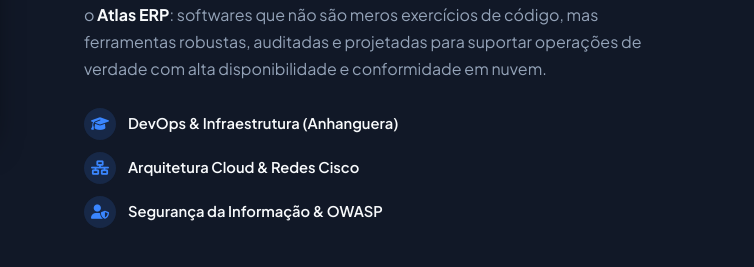
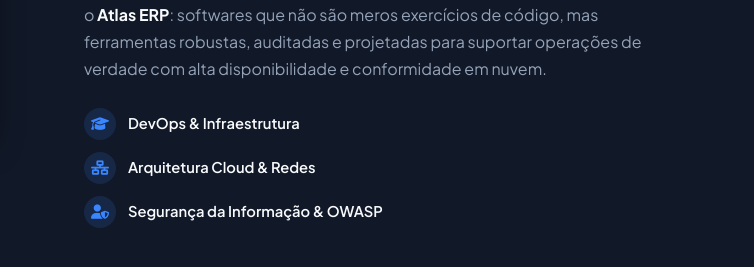
Before and after one commit to nandacarat-tech/portfolio, a plain HTML site: page index.html in a window 1280 px wide. Shown: the part 3473-3740 px from the top of the page, 526-1280 px from the left. Drawn offline with Linux system fonts and the light colour scheme.

Commit message:
chore(content): remove mencao a instituicoes nos badges de credenciais

```diff
--- a/index.html
+++ b/index.html
@@ -326,11 +326,11 @@
                         <div class="credentials-row">
                             <div class="credential-item">
                                 <i class="fa-solid fa-graduation-cap"></i>
-                                <span>DevOps & Infraestrutura (Anhanguera)</span>
+                                <span>DevOps & Infraestrutura</span>
                             </div>
                             <div class="credential-item">
                                 <i class="fa-solid fa-network-wired"></i>
-                                <span>Arquitetura Cloud & Redes Cisco</span>
+                                <span>Arquitetura Cloud & Redes</span>
                             </div>
                             <div class="credential-item">
                                 <i class="fa-solid fa-user-shield"></i>
```
